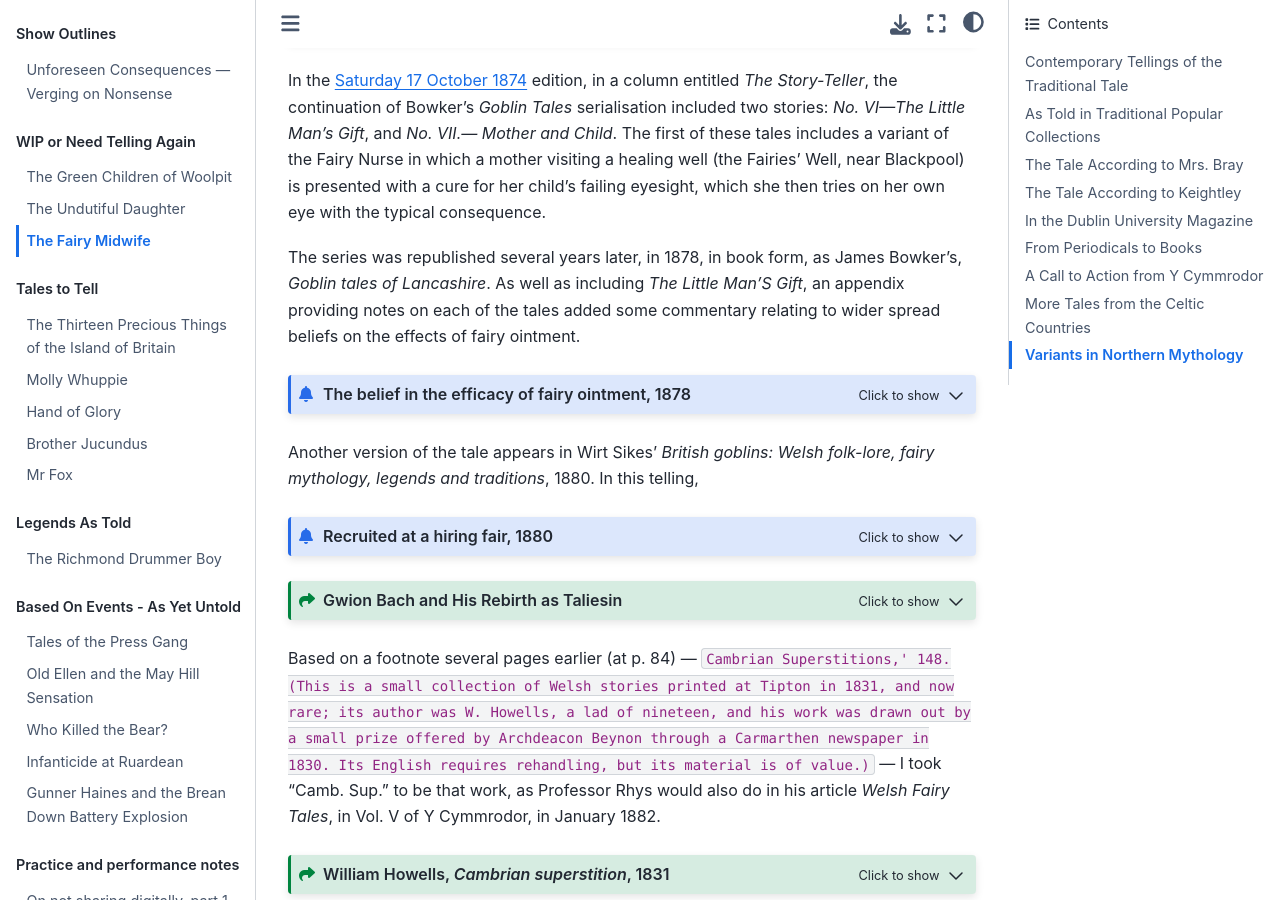
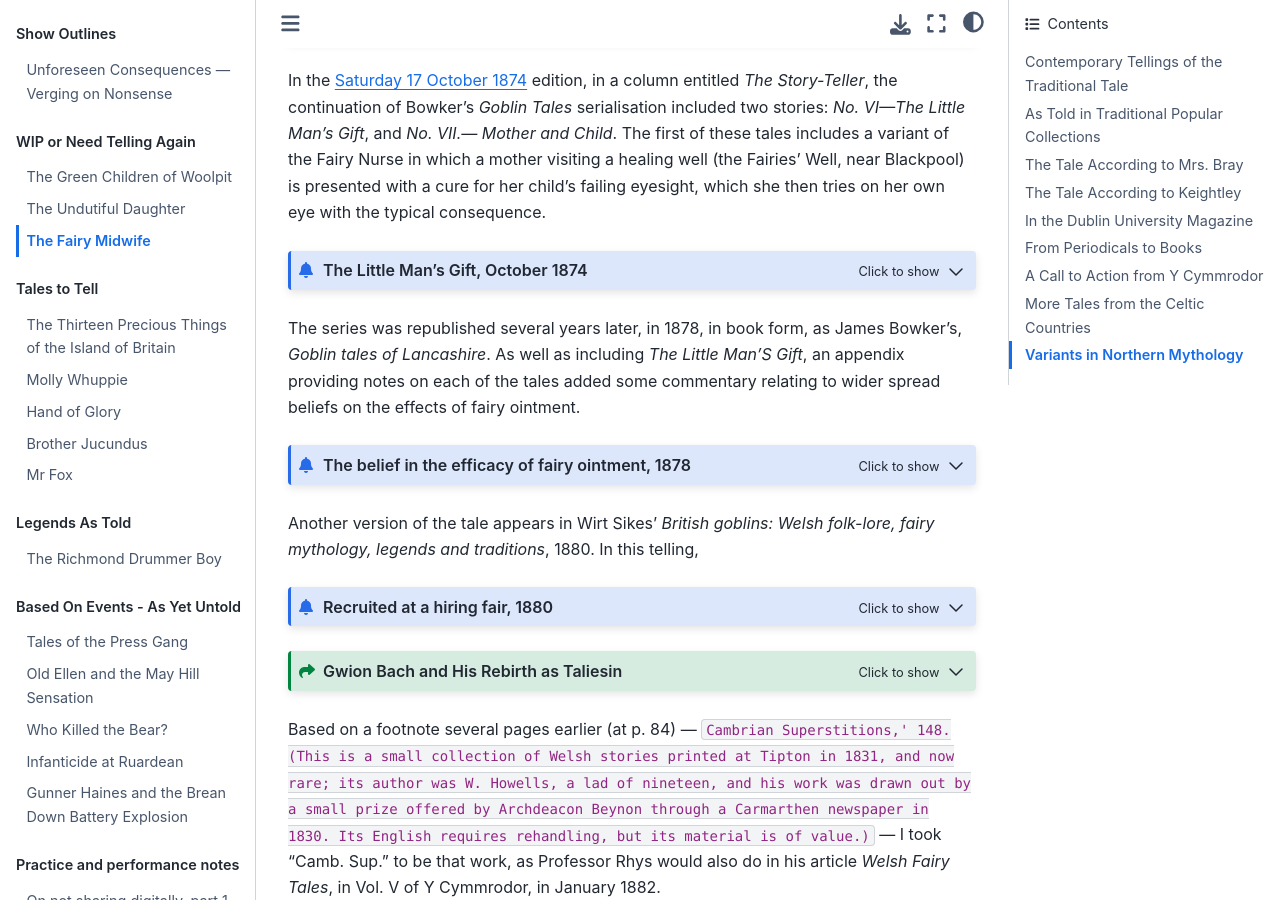
Before and after one commit to psychemedia/storytelling-notes, a Jupyter Book: the page built from fairy_midwife.md, in a window 1280 px wide and 900 px high, scrolled down 6674 px. Built offline with Jupyter Book 1.0.4 settings and Sphinx 7.4.7 and the Sphinx Book theme 1.1.4, drawn with Linux system fonts in a browser that asks for light colours.

Commit message:
Missing admonition title

````diff
--- a/fairy_midwife.md
+++ b/fairy_midwife.md
@@ -738,7 +738,7 @@ BRIERLEY, BENJAMIN (1825-1806), English weaver and writer in Lancashire dialect,
 
 In the [Saturday 17 October 1874](https://britishnewspaperarchive.co.uk/viewer/bl/0003226/18741017/061/0003) edition, in a column entitled *The Story-Teller*, the continuation of Bowker's *Goblin Tales* serialisation included two stories: *No. VI—The Little Man's Gift*, and *No. VII.— Mother and Child*. The first of these tales includes a variant of the Fairy Nurse in which a mother visiting a healing well (the Fairies' Well, near Blackpool) is presented with a cure for her child's failing eyesight, which she then tries on her own eye with the typical consequence.
 
-```{admonition}
+```{admonition} The Little Man's Gift, October 1874
 :class: dropdown
 
 https://britishnewspaperarchive.co.uk/viewer/bl/0003226/18741017/061/0003
````
